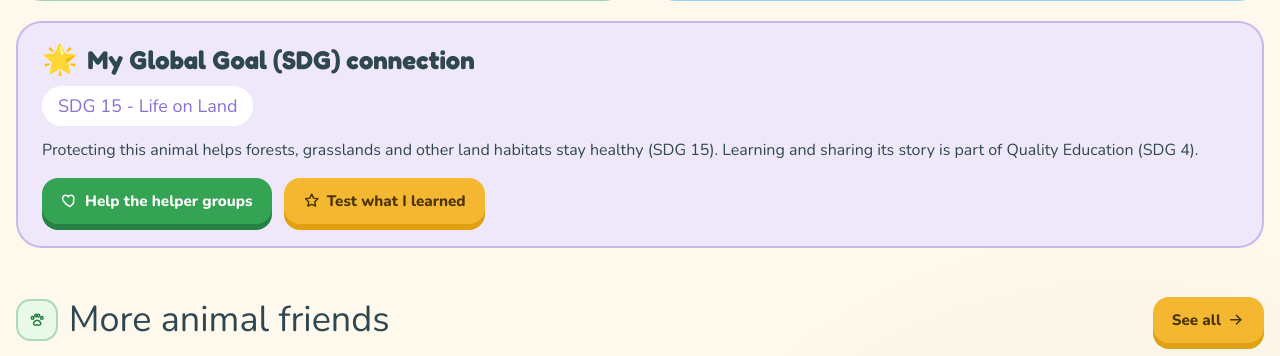
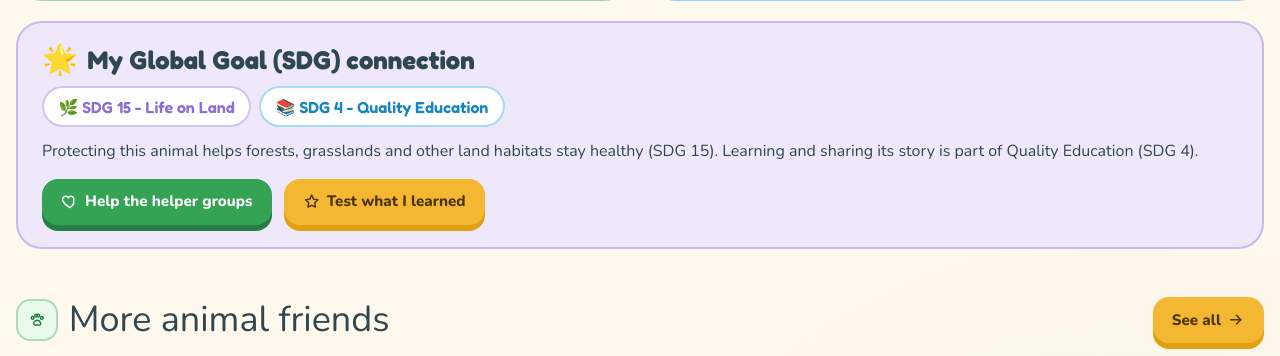
Before and after one commit to BradyTun/Earth-And-Ocean-Guardian, a Flask app: page /animals/1 in a window 1280 px wide. Shown: the part 1077-1433 px from the top of the page. Run offline with Flask 3, Linux system fonts and the light colour scheme; data comes from the database, SQL or seed files in the repository; some libraries are stand-ins or nearby versions.

Commit message:
Surface SDG 4 (Quality Education) and simplify hero
- Add a distinct SDG 4 - Quality Education badge next to the SDG 14/15 badge on every animal detail page, and a badge on the quiz page

- Remove the stats counters block from the home hero for a cleaner, single-column intro

```diff
--- a/app.py
+++ b/app.py
@@ -402,10 +402,16 @@ def sdg_connection_for(realm: str) -> dict[str, str]:
     if realm == "Ocean":
         return {
             "primary": "SDG 14 - Life Below Water",
+            "primary_emoji": "\U0001F30A",
+            "education": "SDG 4 - Quality Education",
+            "education_emoji": "\U0001F4DA",
             "text": "Keeping this animal safe helps the whole ocean stay healthy and full of life (SDG 14). Learning and sharing its story is part of Quality Education (SDG 4).",
         }
     return {
         "primary": "SDG 15 - Life on Land",
+        "primary_emoji": "\U0001F33F",
+        "education": "SDG 4 - Quality Education",
+        "education_emoji": "\U0001F4DA",
         "text": "Protecting this animal helps forests, grasslands and other land habitats stay healthy (SDG 15). Learning and sharing its story is part of Quality Education (SDG 4).",
     }
 
--- a/static/css/styles.css
+++ b/static/css/styles.css
@@ -1167,6 +1167,29 @@ select.field-input {
     border-color: rgba(138, 111, 214, 0.4);
 }
 
+.sdg-badge {
+    display: inline-flex;
+    align-items: center;
+    gap: 0.4rem;
+    border-radius: 999px;
+    background: #fff;
+    padding: 0.4rem 0.9rem;
+    font-family: "Fredoka", "Baloo 2", sans-serif;
+    font-weight: 600;
+    font-size: 1rem;
+    border: 2px solid transparent;
+}
+
+.sdg-badge-nature {
+    color: var(--grape);
+    border-color: rgba(138, 111, 214, 0.4);
+}
+
+.sdg-badge-edu {
+    color: var(--sky-deep);
+    border-color: rgba(31, 166, 224, 0.4);
+}
+
 .danger-chip {
     display: inline-flex;
     align-items: center;
--- a/templates/animal_detail.html
+++ b/templates/animal_detail.html
@@ -84,7 +84,10 @@
 <section class="mt-5" data-reveal>
     <article class="kid-section kid-sdg">
         <h2 class="kid-title"><span class="kid-emoji">&#127775;</span>My Global Goal (SDG) connection</h2>
-        <p class="mt-3 inline-flex items-center gap-2 rounded-full bg-white px-4 py-1.5 font-display text-lg text-grape">{{ animal.sdg.primary }}</p>
+        <div class="mt-3 flex flex-wrap gap-2">
+            <span class="sdg-badge sdg-badge-nature">{{ animal.sdg.primary_emoji }} {{ animal.sdg.primary }}</span>
+            <span class="sdg-badge sdg-badge-edu">{{ animal.sdg.education_emoji }} {{ animal.sdg.education }}</span>
+        </div>
         <p class="mt-3">{{ animal.sdg.text }}</p>
         <div class="mt-4 flex flex-wrap gap-3">
             <a href="{{ url_for('organizations') }}" class="btn-primary"><svg class="icon"><use href="#i-heart"></use></svg>Help the helper groups</a>
--- a/templates/quiz.html
+++ b/templates/quiz.html
@@ -8,6 +8,7 @@
         <p class="eyebrow mx-auto">&#11088; Quiz Time</p>
         <h1 class="mt-3 font-display text-4xl md:text-5xl">Become an Animal Hero!</h1>
         <p class="mt-3 mx-auto max-w-xl text-ink-soft">Answer fun questions about land and ocean animals. There is no losing here &mdash; every question helps you learn something new! &#127881;</p>
+        <p class="mt-4 inline-flex items-center gap-2 rounded-full bg-white px-4 py-1.5 font-display text-sky-deep border-2 border-sky/40">&#128218; SDG 4 &middot; Quality Education</p>
     </div>
 
     <div class="quiz-card mt-6" data-reveal>
```
Also changed, not shown: templates/index.html (+1 -22 lines).
